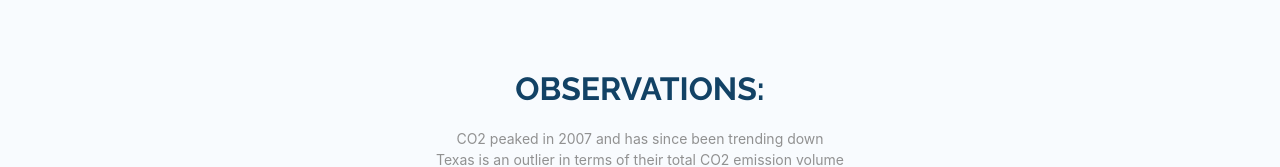
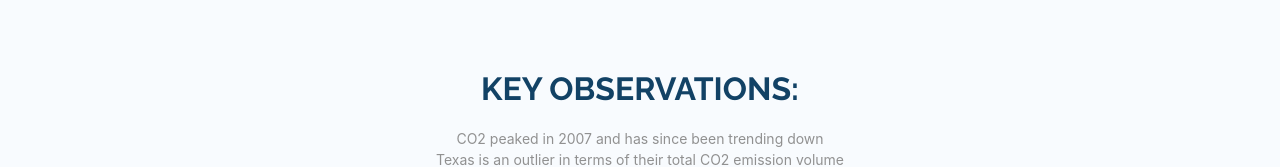
Before and after one commit to allychau/visualize_me_captain, a website with bundled scripts: page templates/index.html in a window 1280 px wide. Shown: the part 2595-2762 px from the top of the page. Built offline with nearby package versions, Linux system fonts and the light colour scheme; files whose address does not match are found by name.

Commit message:
Update index.html

```diff
--- a/templates/index.html
+++ b/templates/index.html
@@ -208,7 +208,7 @@
       <div class="container" data-aos="fade-up">
 
         <div class="section-title">
-          <h2>Observations:</h2>
+          <h2>Key Observations:</h2>
           <p>CO2 peaked in 2007 and has since been trending down </p>
           <p>Texas is an outlier in terms of their total CO2 emission volume</p>
           <p>The network of EV charging stations is expansive and continues to grow</p>
```
